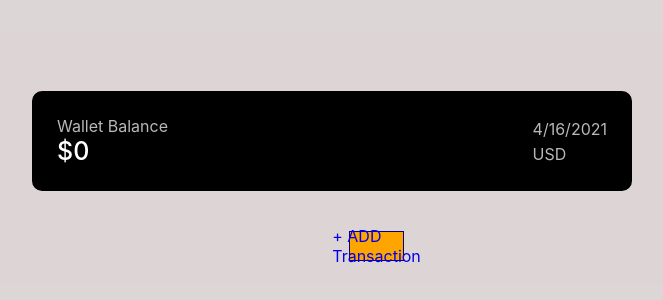
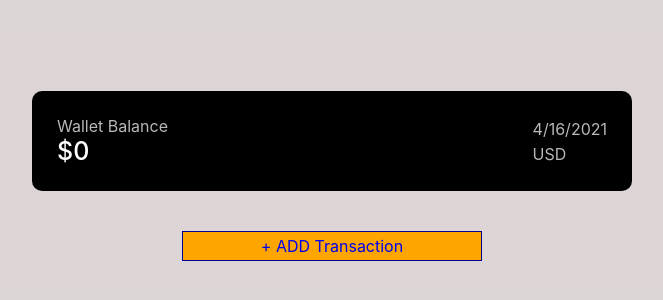
Before and after one commit to morijenab/transaction-tracker, a React (Create React App) app: page / in a window 1280 px wide. Shown: the part 224-524 px from the top of the page, without its empty margins (308-971 px from the left). Built offline with nearby package versions, Linux system fonts and the light colour scheme.

Commit message:
change the width of the new trnsaction  button

```diff
--- a/src/screens/transition.css
+++ b/src/screens/transition.css
@@ -7,7 +7,7 @@
   background-color: orange;
   height: 30px;
   margin: 20px;
-  width: 30%;
+  width: 300px;
   align-self: flex-end;
   display: flex;
   justify-content: center;
```
